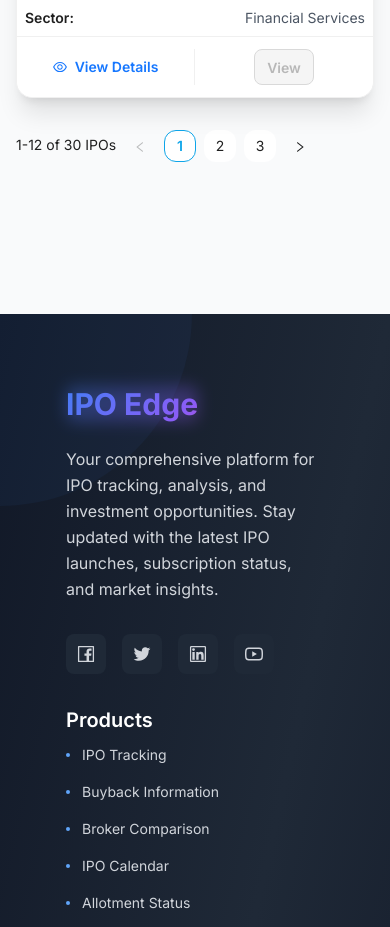
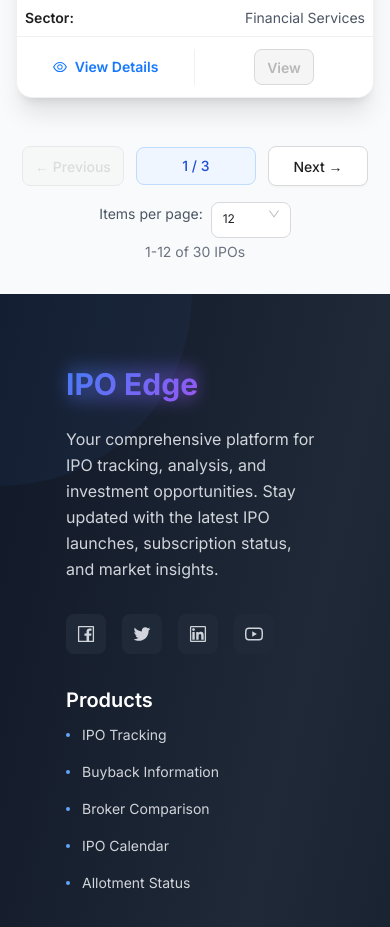
Before and after one commit to Shivolic76/ipoedge, a React (Vite) app: page /ipo in a window 390 px wide. Shown: the part 4700-5627 px from the top of the page. Built offline with nearby package versions, Linux system fonts and the light colour scheme.

Commit message:
sc/fixed paginatoin changes

```diff
--- a/src/index.css
+++ b/src/index.css
@@ -328,6 +328,75 @@
 .status-dot.closed {
   background-color: #8c8c8c;
   box-shadow: 0 0 0 2px rgba(140, 140, 140, 0.2);
+}
+
+/* Pagination styles */
+.pagination-center {
+  display: flex;
+  justify-content: center;
+  align-items: center;
+  width: 100%;
+}
+
+.pagination-center .ant-pagination {
+  display: flex;
+  justify-content: center;
+  align-items: center;
+  flex-wrap: wrap;
+  gap: 8px;
+}
+
+.pagination-center .ant-pagination-item,
+.pagination-center .ant-pagination-prev,
+.pagination-center .ant-pagination-next,
+.pagination-center .ant-pagination-jump-prev,
+.pagination-center .ant-pagination-jump-next {
+  margin: 0 2px;
+}
+
+/* Mobile pagination buttons */
+.mobile-pagination-btn {
+  min-width: 100px;
+  height: 40px;
+  border-radius: 8px;
+  font-weight: 500;
+  transition: all 0.3s ease;
+  border: 1px solid #d9d9d9;
+}
+
+.mobile-pagination-btn:hover:not(:disabled) {
+  transform: translateY(-1px);
+  box-shadow: 0 4px 12px rgba(0, 0, 0, 0.1);
+  border-color: #1890ff;
+  color: #1890ff;
+}
+
+.mobile-pagination-btn:disabled {
+  opacity: 0.5;
+  cursor: not-allowed;
+  background-color: #f5f5f5;
+  color: #bfbfbf;
+}
+
+/* Responsive pagination adjustments */
+@media (max-width: 768px) {
+  .pagination-center .ant-pagination {
+    flex-direction: column;
+    gap: 12px;
+  }
+
+  .pagination-center .ant-pagination-options {
+    order: -1;
+    margin-bottom: 8px;
+  }
+
+  .pagination-center .ant-pagination-total-text {
+    order: 1;
+    margin-top: 8px;
+    text-align: center;
+    font-size: 12px;
+    color: #8c8c8c;
+  }
 }
 
 /* Enhanced mobile responsiveness */
@@ -720,9 +789,4 @@
   .ant-layout-footer {
     z-index: 1 !important;
   }
-
-  /* Add bottom padding to prevent content overlap with floating buttons */
-  .min-h-screen {
-    padding-bottom: 100px !important;
-  }
 }
--- a/src/pages/BrokersPage.tsx
+++ b/src/pages/BrokersPage.tsx
@@ -271,9 +271,11 @@
               pagination={{
                 pageSize: 10,
                 showSizeChanger: true,
-                showQuickJumper: true,
+                showQuickJumper: window.innerWidth >= 768,
+                simple: window.innerWidth < 768,
                 showTotal: (total, range) =>
-                  `${range[0]}-${range[1]} of ${total} brokers`
+                  `${range[0]}-${range[1]} of ${total} brokers`,
+                className: "pagination-center"
               }}
             />
           </Card>
--- a/src/pages/IPOListPage.tsx
+++ b/src/pages/IPOListPage.tsx
@@ -281,7 +281,9 @@
 
             {/* Pagination */}
             {pagination && pagination.totalPages > 1 && (
-              <div className="text-center">
+              <div className="flex flex-col items-center space-y-4 mt-8">
+                {/* Desktop Pagination */}
+                <div className="hidden md:flex justify-center">
                   <Pagination
                     current={currentPage}
                     total={pagination.total}
@@ -293,7 +295,58 @@
                     }
                     onChange={handlePageChange}
                     pageSizeOptions={['12', '24', '48']}
+                    className="pagination-center"
                   />
+                </div>
+
+                {/* Mobile Pagination */}
+                <div className="flex md:hidden items-center justify-center space-x-3">
+                  <Button
+                    type="default"
+                    disabled={currentPage === 1}
+                    onClick={() => handlePageChange(currentPage - 1)}
+                    className="mobile-pagination-btn flex items-center justify-center"
+                  >
+                    <span>← Previous</span>
+                  </Button>
+
+                  <div className="flex items-center px-4 py-2 bg-blue-50 border border-blue-200 rounded-lg min-w-[120px] justify-center">
+                    <span className="text-sm font-medium text-blue-700">
+                      {currentPage} / {pagination.totalPages}
+                    </span>
+                  </div>
+
+                  <Button
+                    type="default"
+                    disabled={currentPage === pagination.totalPages}
+                    onClick={() => handlePageChange(currentPage + 1)}
+                    className="mobile-pagination-btn flex items-center justify-center"
+                  >
+                    <span>Next →</span>
+                  </Button>
+                </div>
+
+                {/* Mobile Page Size Selector */}
+                <div className="flex md:hidden items-center justify-center space-x-2">
+                  <span className="text-sm text-gray-600">Items per page:</span>
+                  <Select
+                    value={pageSize}
+                    onChange={(value) => handlePageChange(1, value)}
+                    size="small"
+                    className="w-20"
+                  >
+                    <Option value={12}>12</Option>
+                    <Option value={24}>24</Option>
+                    <Option value={48}>48</Option>
+                  </Select>
+                </div>
+
+                {/* Mobile Total Count */}
+                <div className="flex md:hidden justify-center">
+                  <span className="text-sm text-gray-500">
+                    {((currentPage - 1) * pageSize) + 1}-{Math.min(currentPage * pageSize, pagination.total)} of {pagination.total} IPOs
+                  </span>
+                </div>
               </div>
             )}
           </>
--- a/src/styles/calendar.css
+++ b/src/styles/calendar.css
@@ -1853,10 +1853,6 @@
     right: 16px !important;
   }
 
-  /* Add safe area for floating buttons */
-  .floating-safe-area {
-    padding-bottom: 120px !important;
-  }
 }
 
 /* Tablet specific adjustments */
@@ -1963,11 +1959,6 @@
   .index-cls {
     z-index: 10000 !important;
     position: fixed !important;
-  }
-
-  /* Add margin bottom to page content to prevent overlap with floating buttons */
-  .min-h-screen {
-    padding-bottom: 120px !important;
   }
 
   /* Ensure footer doesn't interfere with floating buttons */
```
Lines whose indentation alone changed are shown as unchanged.
